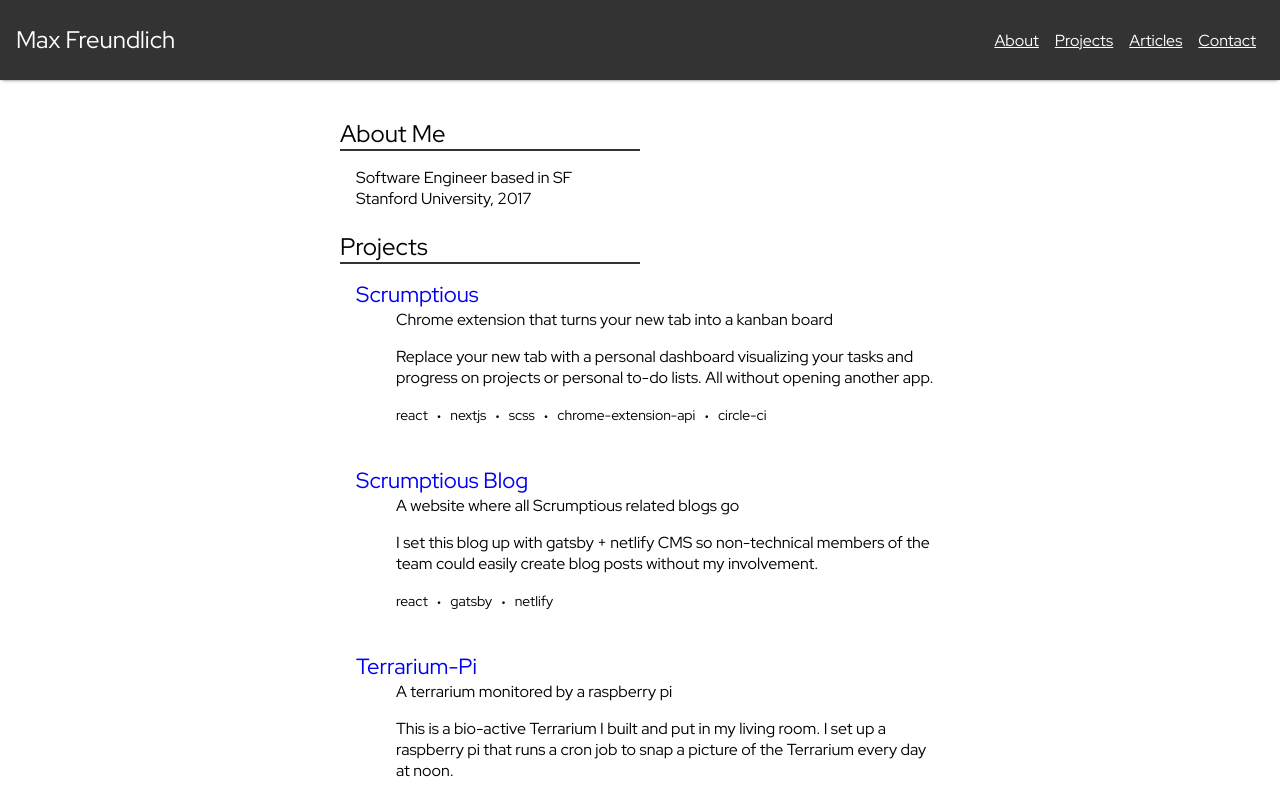
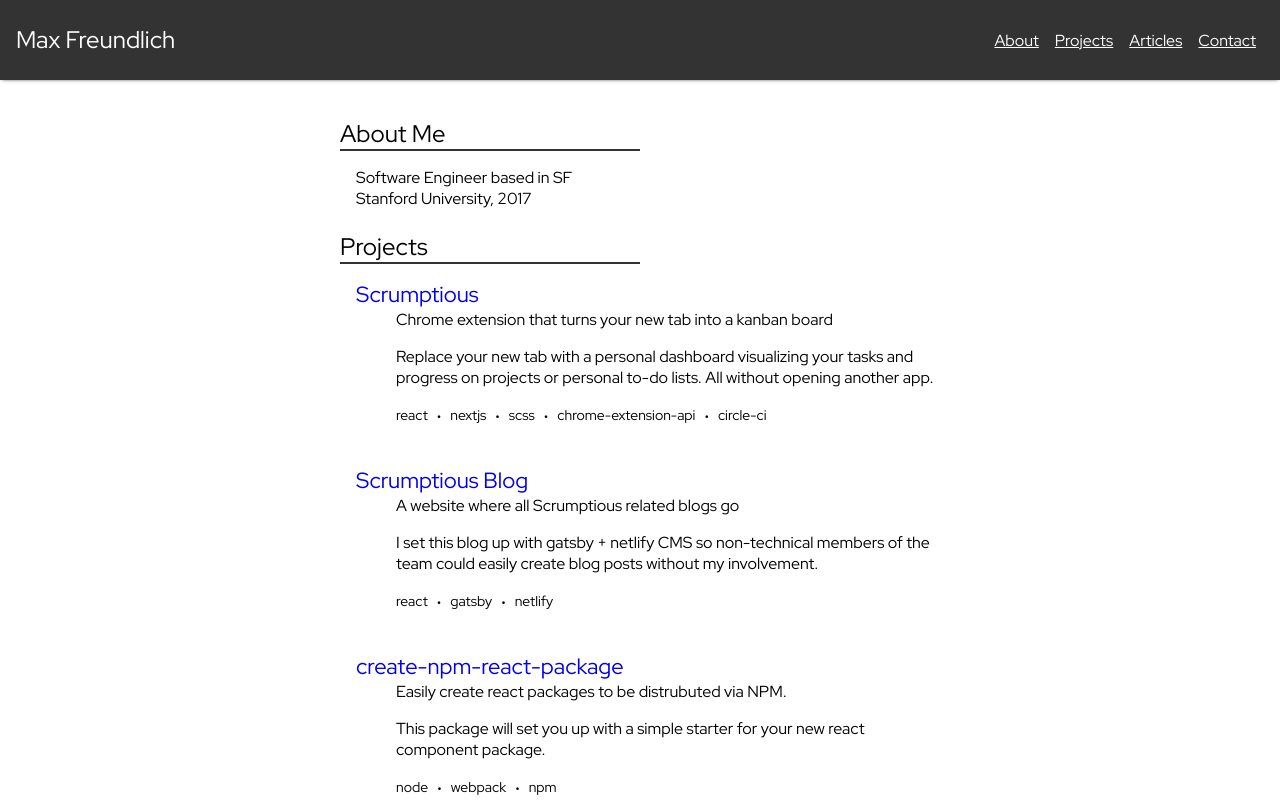
Before and after one commit to maxwfreu/My-Website, a Next.js app: page / in a window 1280 px wide. Shown: the top 800 px of the page. Built offline with nearby package versions, Linux system fonts and the light colour scheme.

Commit message:
new resume item

```diff
--- a/components/Projects/index.js
+++ b/components/Projects/index.js
@@ -36,6 +36,21 @@ const Projects = () => (
       </p>
     </ProjectItem>
     <ProjectItem
+      title="create-npm-react-package"
+      description="Easily create react packages to be distrubuted via NPM."
+      url="https://www.npmjs.com/package/create-npm-react-package"
+      stack={[
+        'node',
+        'webpack',
+        'npm',
+      ]}
+      prefetch
+    >
+      <p>
+        This package will set you up with a simple starter for your new react component package.
+      </p>
+    </ProjectItem>
+    <ProjectItem
       title="Terrarium-Pi"
       description="A terrarium monitored by a raspberry pi"
       url="/terrarium"
```
Also changed, not shown: lambda/lightouse.js (deleted, +0 -40 lines), 2 other files (tests, documents, lock files or other folders).
